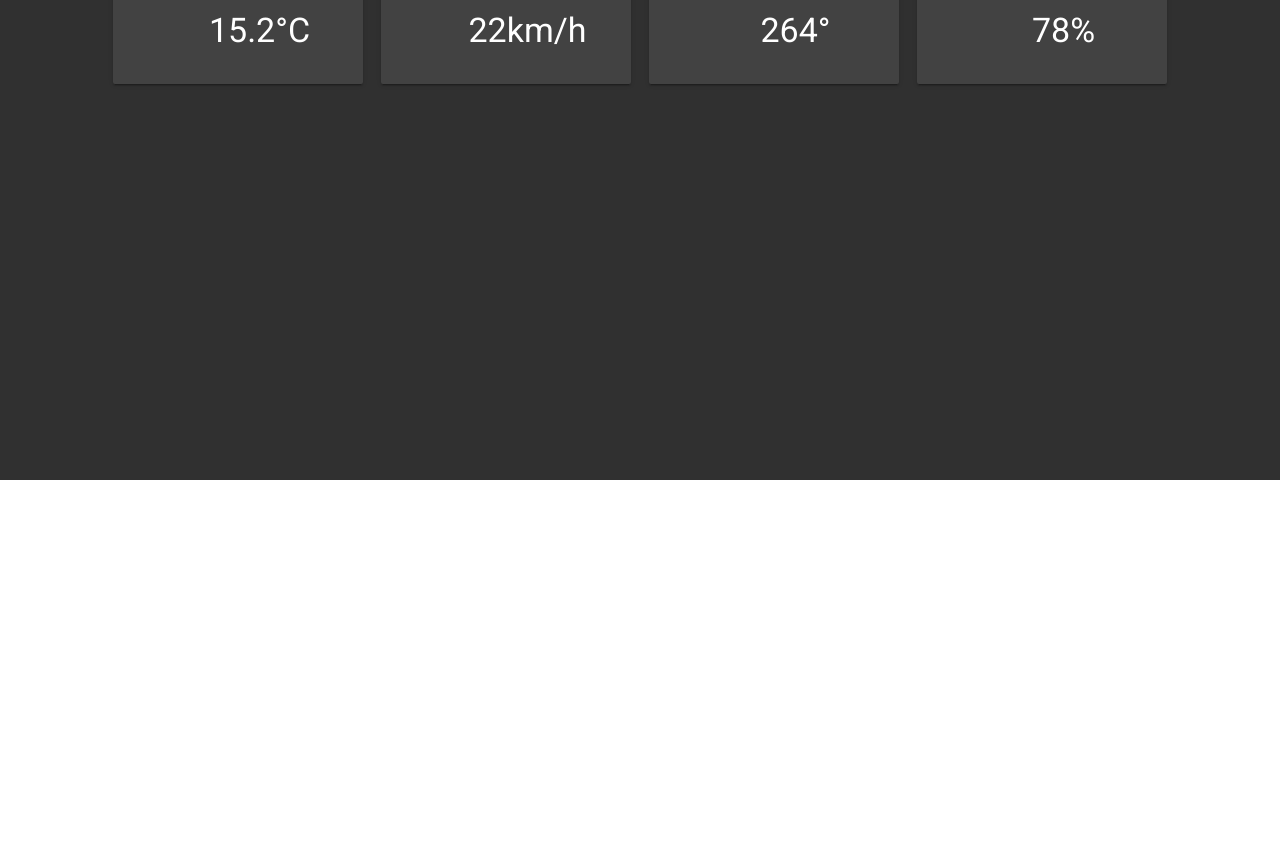
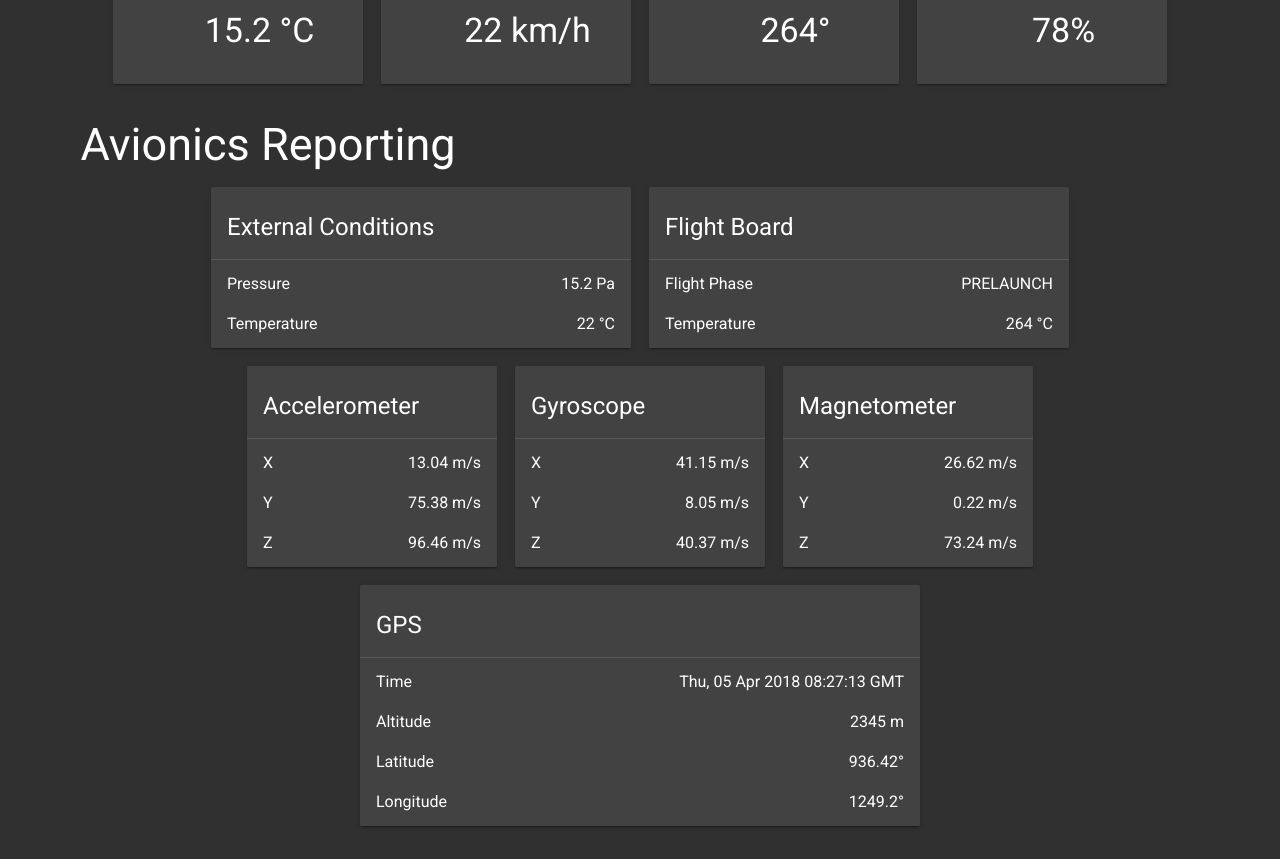
Before and after one commit to StudentOrganisationForAerospaceResearch/hamilton_launch_system, a Vue app in the folder hamilton_launch_board/: page /overview in a window 1280 px wide. Shown: the part 320-1179 px from the top of the page. Before the commit the page ends 800 px from the top, so only its background shows below. Built offline with nearby package versions, Linux system fonts and the light colour scheme; some icons are missing.

Commit message:
add avionics section to overview

```diff
--- /dev/null
+++ b/hamilton_launch_board/src/views/components/Avionics.vue
@@ -0,0 +1,138 @@
+<template>
+  <div class="avionics">
+    <h1 class="display-2">Avionics Reporting</h1>
+    <div class="avionics-content">
+
+      <v-card class="avionics-card-above" raised>
+        <v-card-title primary-title>
+          <h4 class="headline">External Conditions</h4>
+        </v-card-title>
+        <v-divider></v-divider>
+        <v-list dense>
+          <v-list-tile>
+            <v-list-tile-content class="subheading">Pressure</v-list-tile-content>
+            <v-list-tile-content class="align-end subheading"> {{ externalPressure }} Pa</v-list-tile-content>
+          </v-list-tile>
+          <v-list-tile>
+            <v-list-tile-content class="subheading">Temperature</v-list-tile-content>
+            <v-list-tile-content class="align-end subheading"> {{ externalTemperature }} °C</v-list-tile-content>
+          </v-list-tile>
+        </v-list>
+      </v-card>
+
+      <v-card class="avionics-card-above" raised>
+        <v-card-title primary-title>
+          <h4 class="headline">Flight Board</h4>
+        </v-card-title>
+        <v-divider></v-divider>
+        <v-list dense>
+          <v-list-tile>
+            <v-list-tile-content class="subheading">Flight Phase</v-list-tile-content>
+            <v-list-tile-content class="align-end subheading"> {{ flightPhase }}</v-list-tile-content>
+          </v-list-tile>
+          <v-list-tile>
+            <v-list-tile-content class="subheading">Temperature</v-list-tile-content>
+            <v-list-tile-content class="align-end subheading"> {{ boardTemperature }} °C</v-list-tile-content>
+          </v-list-tile>
+        </v-list>
+      </v-card>
+
+      <inertial-measurement-unit></inertial-measurement-unit>
+
+      <v-card class="avionics-card-below" raised>
+        <v-card-title primary-title>
+          <h4 class="headline">GPS</h4>
+        </v-card-title>
+        <v-divider></v-divider>
+        <v-list dense>
+          <v-list-tile>
+            <v-list-tile-content class="subheading">Time</v-list-tile-content>
+            <v-list-tile-content class="align-end subheading"> {{ gps.time }}</v-list-tile-content>
+          </v-list-tile>
+          <v-list-tile>
+            <v-list-tile-content class="subheading">Altitude</v-list-tile-content>
+            <v-list-tile-content class="align-end subheading"> {{ gps.altitude }} m</v-list-tile-content>
+          </v-list-tile>
+          <v-list-tile>
+            <v-list-tile-content class="subheading">Latitude</v-list-tile-content>
+            <v-list-tile-content class="align-end subheading"> {{ gps.latitude }}°</v-list-tile-content>
+          </v-list-tile>
+          <v-list-tile>
+            <v-list-tile-content class="subheading">Longitude</v-list-tile-content>
+            <v-list-tile-content class="align-end subheading"> {{ gps.longitude }}°</v-list-tile-content>
+          </v-list-tile>
+        </v-list>
+      </v-card>
+
+    </div>
+  </div>
+</template>
+
+<script>
+import InertialMeasurementUnit from '@/views/components/InertialMeasurementUnit'
+
+export default {
+  name: 'Avionics',
+  components: {
+    InertialMeasurementUnit
+  },
+  computed: {
+    externalPressure () {
+      return 15.2
+    },
+    externalTemperature () {
+      return 22
+    },
+    flightPhase () {
+      return 'PRELAUNCH'
+    },
+    boardTemperature () {
+      return 264
+    },
+    gps () {
+      return {
+        time: 'Thu, 05 Apr 2018 08:27:13 GMT',
+        altitude: 2345,
+        latitude: 936.42,
+        longitude: 1249.2
+      }
+    }
+  }
+}
+</script>
+
+<!-- Add "scoped" attribute to limit CSS to this component only -->
+<style scoped>
+
+.avionics {
+  max-width: 1200px;
+  margin: auto;
+  margin-top: 2em;
+}
+
+.avionics h1 {
+  margin: 9px;
+}
+
+.avionics-content {
+  display: flex;
+  justify-content: center;
+  flex-wrap: wrap;
+}
+
+.avionics-card-above {
+  width: 30em;
+  margin: 9px;
+}
+
+.avionics-card-below {
+  width: 40em;
+  margin: 9px;
+}
+
+.avionics-card-content {
+  display: flex;
+  justify-content: center;
+}
+
+</style>
--- /dev/null
+++ b/hamilton_launch_board/src/views/components/InertialMeasurementUnit.vue
@@ -0,0 +1,131 @@
+<template>
+  <div class="inertial-measurement-unit">
+
+    <v-card class="imu-card" raised>
+      <v-card-title primary-title>
+        <h4 class="headline">Accelerometer</h4>
+      </v-card-title>
+      <v-divider></v-divider>
+      <v-list dense>
+        <v-list-tile>
+          <v-list-tile-content class="subheading">X</v-list-tile-content>
+          <v-list-tile-content class="align-end subheading" >
+            {{ accelerometer.x }} m/s
+          </v-list-tile-content>
+        </v-list-tile>
+        <v-list-tile>
+          <v-list-tile-content class="subheading">Y</v-list-tile-content>
+          <v-list-tile-content class="align-end subheading" >
+            {{ accelerometer.y }} m/s
+          </v-list-tile-content>
+        </v-list-tile>
+        <v-list-tile>
+          <v-list-tile-content class="subheading">Z</v-list-tile-content>
+          <v-list-tile-content class="align-end subheading" >
+            {{ accelerometer.z }} m/s
+          </v-list-tile-content>
+        </v-list-tile>
+      </v-list>
+    </v-card>
+
+    <v-card class="imu-card" raised>
+      <v-card-title primary-title>
+        <h4 class="headline">Gyroscope</h4>
+      </v-card-title>
+      <v-divider></v-divider>
+      <v-list dense>
+        <v-list-tile>
+          <v-list-tile-content class="subheading">X</v-list-tile-content>
+          <v-list-tile-content class="align-end subheading" >
+            {{ gyroscope.x }} m/s
+          </v-list-tile-content>
+        </v-list-tile>
+        <v-list-tile>
+          <v-list-tile-content class="subheading">Y</v-list-tile-content>
+          <v-list-tile-content class="align-end subheading" >
+            {{ gyroscope.y }} m/s
+          </v-list-tile-content>
+        </v-list-tile>
+        <v-list-tile>
+          <v-list-tile-content class="subheading">Z</v-list-tile-content>
+          <v-list-tile-content class="align-end subheading" >
+            {{ gyroscope.z }} m/s
+          </v-list-tile-content>
+        </v-list-tile>
+      </v-list>
+    </v-card>
+
+    <v-card class="imu-card" raised>
+      <v-card-title primary-title>
+        <h4 class="headline">Magnetometer</h4>
+      </v-card-title>
+      <v-divider></v-divider>
+      <v-list dense>
+        <v-list-tile>
+          <v-list-tile-content class="subheading">X</v-list-tile-content>
+          <v-list-tile-content class="align-end subheading" >
+            {{ magnetometer.x }} m/s
+          </v-list-tile-content>
+        </v-list-tile>
+        <v-list-tile>
+          <v-list-tile-content class="subheading">Y</v-list-tile-content>
+          <v-list-tile-content class="align-end subheading" >
+            {{ magnetometer.y }} m/s
+          </v-list-tile-content>
+        </v-list-tile>
+        <v-list-tile>
+          <v-list-tile-content class="subheading">Z</v-list-tile-content>
+          <v-list-tile-content class="align-end subheading" >
+            {{ magnetometer.z }} m/s
+          </v-list-tile-content>
+        </v-list-tile>
+      </v-list>
+    </v-card>
+
+  </div>
+</template>
+
+<script>
+
+export default {
+  name: 'InertialMeasurementUnit',
+  computed: {
+    accelerometer () {
+      return {
+        x: 13.04,
+        y: 75.38,
+        z: 96.46
+      }
+    },
+    gyroscope () {
+      return {
+        x: 41.15,
+        y: 8.05,
+        z: 40.37
+      }
+    },
+    magnetometer () {
+      return {
+        x: 26.62,
+        y: 0.22,
+        z: 73.24
+      }
+    }
+  }
+}
+</script>
+
+<!-- Add "scoped" attribute to limit CSS to this component only -->
+<style scoped>
+
+.inertial-measurement-unit {
+  display: flex;
+  justify-content: space-between;
+}
+
+.imu-card {
+  width: 250px;
+  margin: 9px;
+}
+
+</style>
--- a/hamilton_launch_board/src/views/components/Weather.vue
+++ b/hamilton_launch_board/src/views/components/Weather.vue
@@ -4,27 +4,27 @@
     <div class="weather-content">
       <v-card class="weather-card" raised>
         <v-card-title primary-title>
-          <h3 class="headline mb-0">Air Temperature</h3>
+          <h3 class="headline">Air Temperature</h3>
         </v-card-title>
         <!-- <v-icon>mdi-thermometer-lines</v-icon> -->
         <v-card-text class="weather-card-content display-1">
           <thermometer-lines-icon class="weather-icon" />
-          <p>{{ airTemperature }}°C</p>
+          <p>{{ airTemperature }} °C</p>
         </v-card-text>
       </v-card>
       <v-card class="weather-card" raised>
         <v-card-title primary-title>
-          <h3 class="headline mb-0">Wind Speed</h3>
+          <h3 class="headline">Wind Speed</h3>
         </v-card-title>
         <!-- <v-icon>mdi-weather-windy</v-icon> -->
         <v-card-text class="weather-card-content display-1">
           <weather-windy-icon class="weather-icon" />
-          <p>{{ windSpeed }}km/h</p>
+          <p>{{ windSpeed }} km/h</p>
         </v-card-text>
       </v-card>
       <v-card class="weather-card" raised>
         <v-card-title primary-title>
-          <h3 class="headline mb-0">Wind Direction</h3>
+          <h3 class="headline">Wind Direction</h3>
         </v-card-title>
         <!-- <v-icon>mdi-sign-direction</v-icon> -->
         <v-card-text class="weather-card-content display-1">
@@ -34,7 +34,7 @@
       </v-card>
       <v-card class="weather-card" raised>
         <v-card-title primary-title>
-          <h3 class="headline mb-0">Relative Humidity</h3>
+          <h3 class="headline">Relative Humidity</h3>
         </v-card-title>
         <!-- <v-icon>mdi-water</v-icon> -->
         <v-card-text class="weather-card-content display-1">
@@ -83,6 +83,7 @@ export default {
 .weather {
   max-width: 1200px;
   margin: auto;
+  margin-top: 2em;
 }
 
 .weather h1 {
--- a/hamilton_launch_board/src/views/pages/Overview.vue
+++ b/hamilton_launch_board/src/views/pages/Overview.vue
@@ -3,6 +3,7 @@
     <v-layout>
       <v-flex>
         <weather></weather>
+        <avionics></avionics>
       </v-flex>
     </v-layout>
   </v-container>
@@ -11,11 +12,13 @@
 <script>
 
 import Weather from '@/views/components/Weather'
+import Avionics from '@/views/components/Avionics'
 
 export default {
   name: 'Overview',
   components: {
-    Weather
+    Weather,
+    Avionics
   },
   data: function () {
     return {
```
